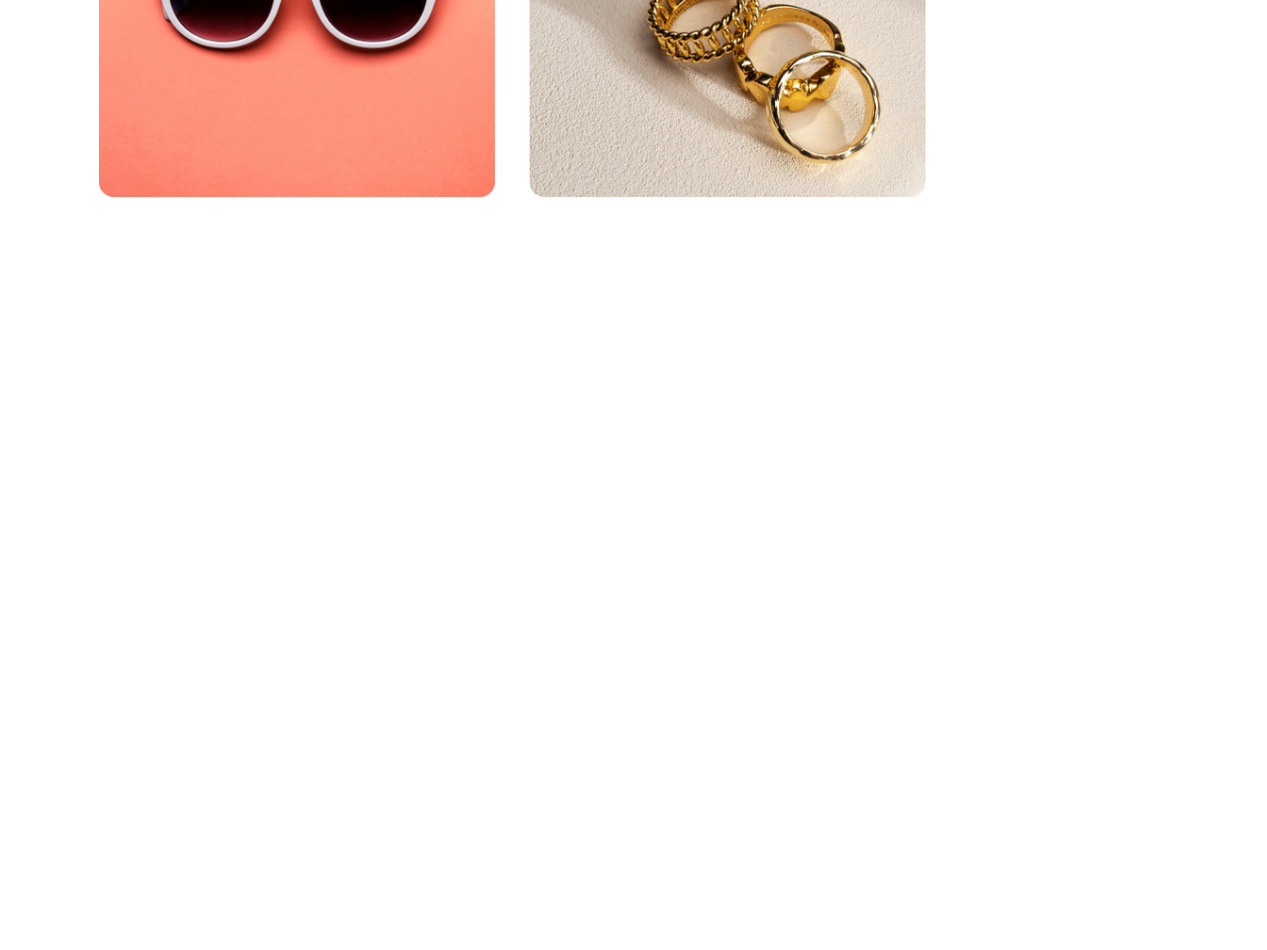
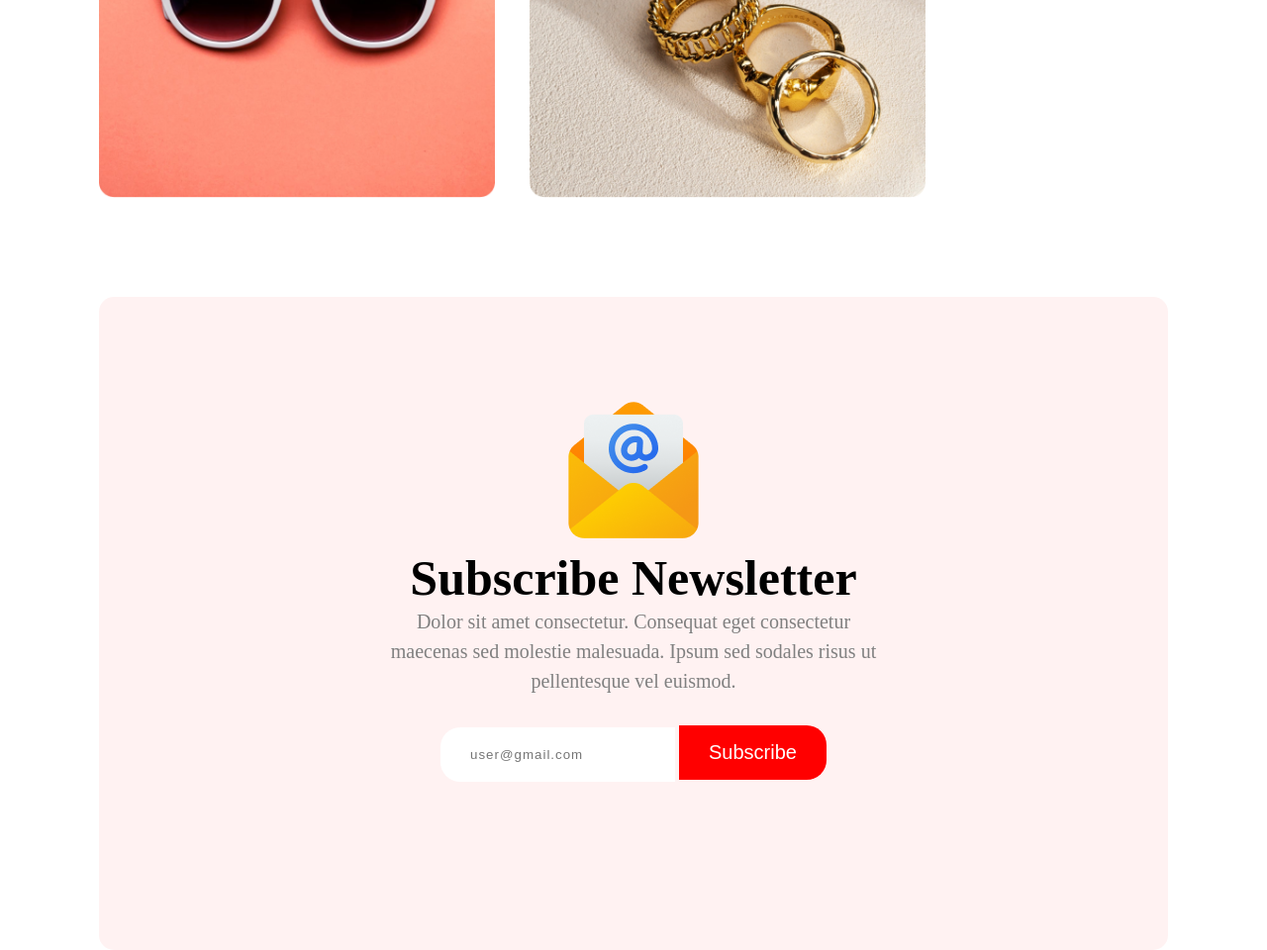
Before and after one commit to fariha-richi/Module-6_Assignment-1, a plain HTML site: page index.html in a window 1280 px wide. Shown: the part 4307-5267 px from the top of the page at 99% size. Before the commit the page ends 4607 px from the top, so only its background shows below. Drawn offline with Linux system fonts and the light colour scheme.

Commit message:
subscribe section created

```diff
--- a/index.html
+++ b/index.html
@@ -58,6 +58,16 @@
                 <img src="images/Rectangle 8.png" alt="Bengles img">
             </div>
         </section>
+        <section class="subscribe">
+            <img src="images/Group 61.png" alt="Email img">
+            <h1>Subscribe Newsletter</h1>
+            <p>Dolor sit amet consectetur. Consequat eget consectetur maecenas sed molestie malesuada. Ipsum sed sodales
+                risus ut pellentesque vel euismod. </p>
+            <div class="input">
+                <input class="input1" type="text" name="" id="" placeholder="user@gmail.com">
+                <input class="input2" type="button" value="Subscribe">
+            </div>
+        </section>
     </main>
     <footer>
 
--- a/styles/styles.css
+++ b/styles/styles.css
@@ -158,3 +158,40 @@ border-radius: 15px;
     transform:scale(1.01);
     cursor: pointer;
 }
+
+/*Subscribe section of main starts*/
+.subscribe{
+    height: 70vh;
+    margin: 100px 100px 0px;
+    background-color: rgb(255, 242, 242);
+    text-align: center;
+    border-radius: 15px;
+    padding: 100px 50px 0px;
+}
+.subscribe h1{
+    font-size: 50px;
+}
+.subscribe p{
+    font-size: 20px;
+    color: gray;
+    line-height: 30px;
+    margin: auto 230px;
+}
+.input{
+    margin-top:30px ;
+}
+.input1{
+    border: none;
+    padding: 20px 30px;
+    outline: none;
+    border-radius: 20px 0 0 20px;
+    letter-spacing: 1px;
+}
+.input2{
+    border: none;
+    padding: 16px 30px;
+    border-radius: 0 20px 20px 0;
+    background-color: red;
+    color: white;
+    font-size: 20px;
+}
```
